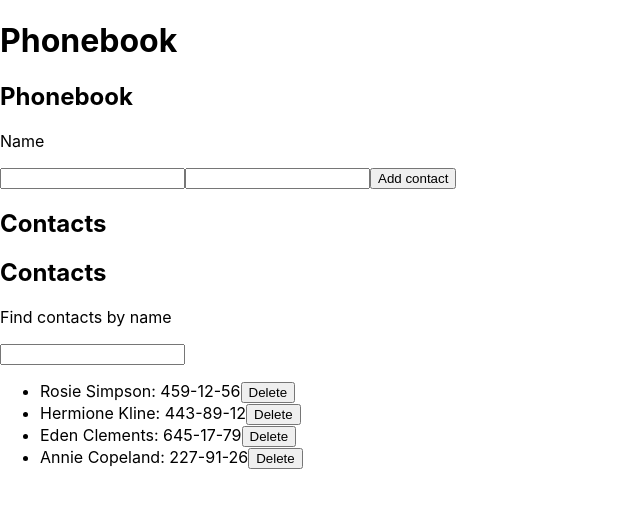
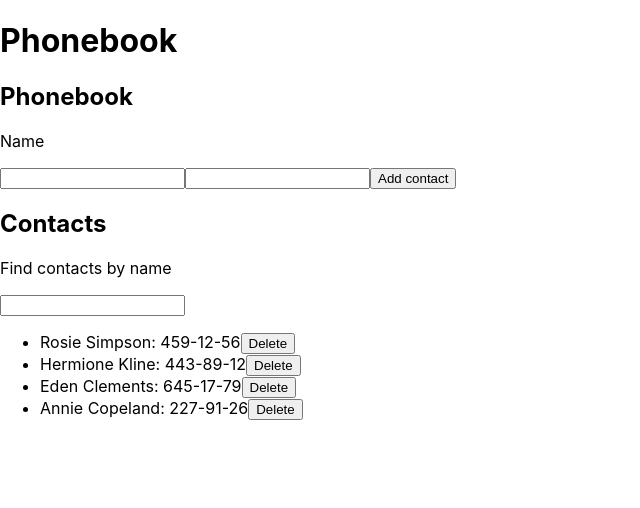
Before and after one commit to izaitseva/goit-react-hw-07-phonebook, a React (Create React App) app: page / in a window 1280 px wide. Shown: the top 508 px of the page, without its empty margins (0-640 px from the left). Built offline with nearby package versions, Linux system fonts and the light colour scheme.

Commit message:
- contacts

```diff
--- a/src/components/Filter.jsx
+++ b/src/components/Filter.jsx
@@ -12,8 +12,6 @@ export class Filter extends React.Component {
 
         return (
             <div>
-
-                <h2>Contacts</h2>
                 <p>Find contacts by name</p>
                 <input
                     type="text"
```
